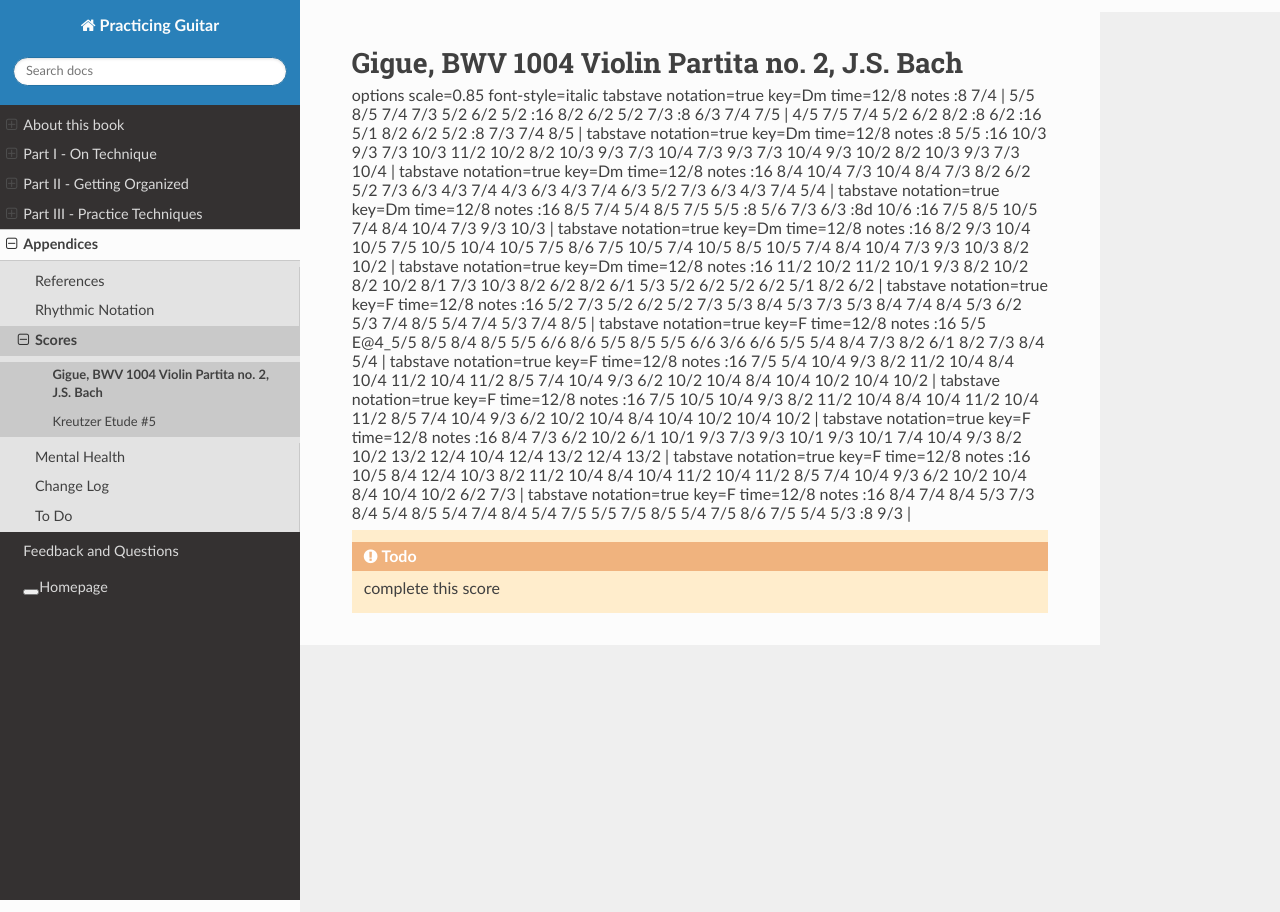
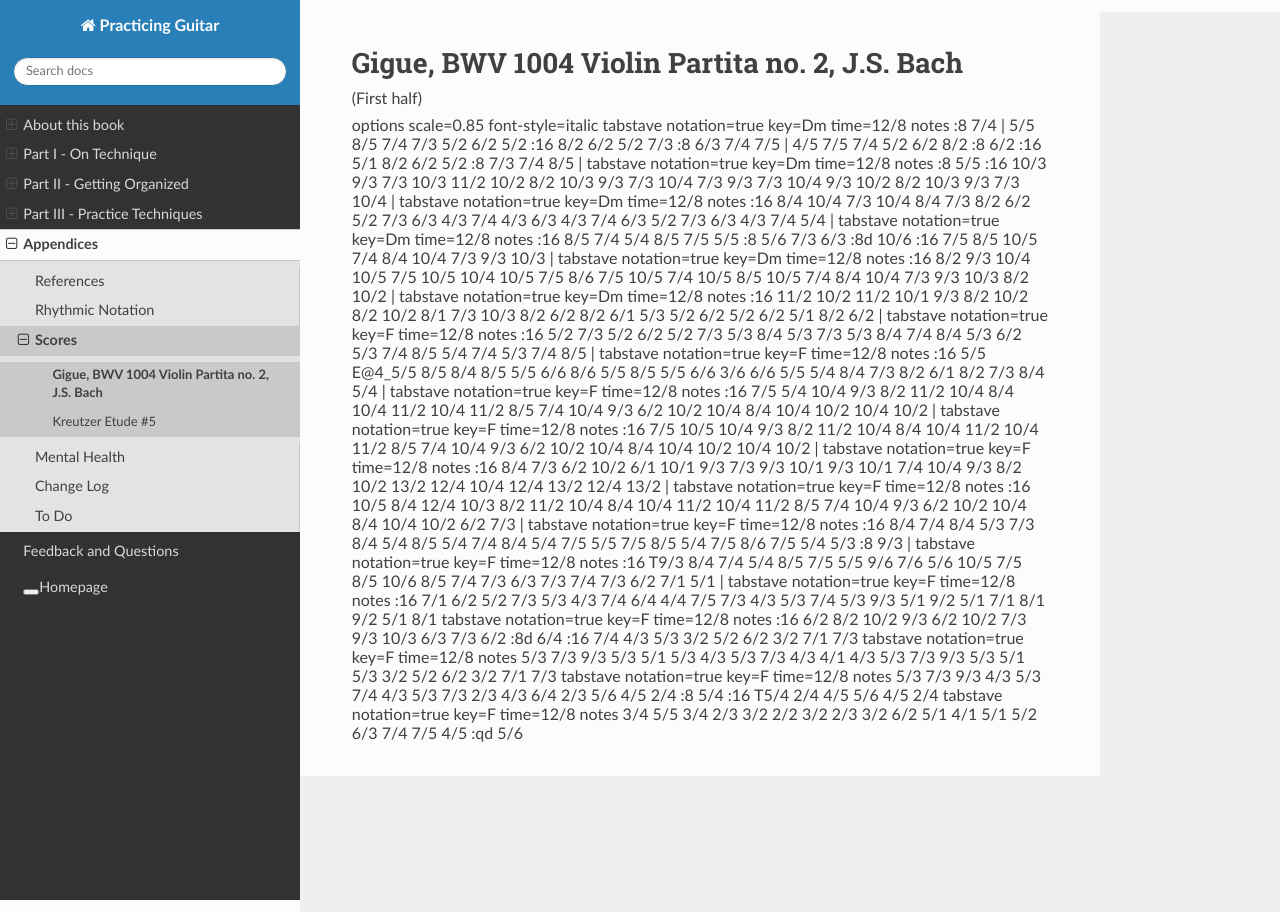
Before and after one commit to jzohrab/practicing-guitar, a Sphinx documentation site: the page built from docs/appendices/scores/bach-violin-partita-2-BWV-1004-gigue.rst, in a window 1280 px wide. Built offline with Sphinx 7.4.7 and the Read the Docs theme 2.0.0, drawn with Linux system fonts in a browser that asks for light colours; a script that is not in the unit is left out.

Commit message:
Finish first half.

```diff
--- a/docs/appendices/scores/bach-violin-partita-2-BWV-1004-gigue.rst
+++ b/docs/appendices/scores/bach-violin-partita-2-BWV-1004-gigue.rst
@@ -2,6 +2,8 @@
 
 Gigue, BWV 1004 Violin Partita no. 2, J.S. Bach
 ===============================================
+
+(First half)
 
 .. vextab::
 
@@ -54,4 +56,22 @@ Gigue, BWV 1004 Violin Partita no. 2, J.S. Bach
    tabstave notation=true key=F time=12/8
    notes :16 8/4 7/4 8/4 5/3 7/3 8/4 5/4 8/5 5/4 7/4 8/4 5/4 7/5 5/5 7/5 8/5 5/4 7/5 8/6 7/5 5/4 5/3 :8 9/3 |
 
-.. todo:: complete this score
+   # Starts w/ held 3rd of CMaj arpeggio
+   tabstave notation=true key=F time=12/8
+   notes :16 T9/3 8/4 7/4 5/4 8/5 7/5 5/5 9/6 7/6 5/6 10/5 7/5 8/5 10/6 8/5 7/4 7/3 6/3 7/3 7/4 7/3 6/2 7/1 5/1 |
+
+   # Shift to A min
+   tabstave notation=true key=F time=12/8
+   notes :16 7/1 6/2 5/2 7/3 5/3 4/3 7/4 6/4 4/4 7/5 7/3 4/3 5/3 7/4 5/3 9/3 5/1 9/2 5/1 7/1 8/1 9/2 5/1 8/1
+
+   tabstave notation=true key=F time=12/8
+   notes :16 6/2 8/2 10/2 9/3 6/2 10/2 7/3 9/3 10/3 6/3 7/3 6/2 :8d 6/4 :16 7/4 4/3 5/3 3/2 5/2 6/2 3/2 7/1 7/3
+
+   tabstave notation=true key=F time=12/8
+   notes 5/3 7/3 9/3 5/3 5/1 5/3 4/3 5/3 7/3 4/3 4/1 4/3 5/3 7/3 9/3 5/3 5/1 5/3 3/2 5/2 6/2 3/2 7/1 7/3
+
+   tabstave notation=true key=F time=12/8
+   notes 5/3 7/3 9/3 4/3 5/3 7/4 4/3 5/3 7/3 2/3 4/3 6/4 2/3 5/6 4/5 2/4 :8 5/4 :16 T5/4 2/4 4/5 5/6 4/5 2/4
+
+   tabstave notation=true key=F time=12/8
+   notes 3/4 5/5 3/4 2/3 3/2 2/2 3/2 2/3 3/2 6/2 5/1 4/1 5/1 5/2 6/3 7/4 7/5 4/5 :qd 5/6
```
